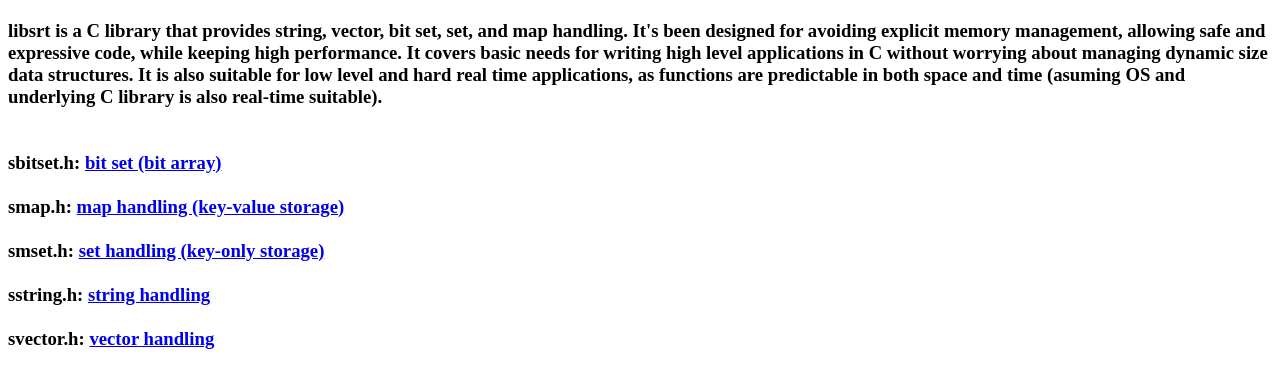
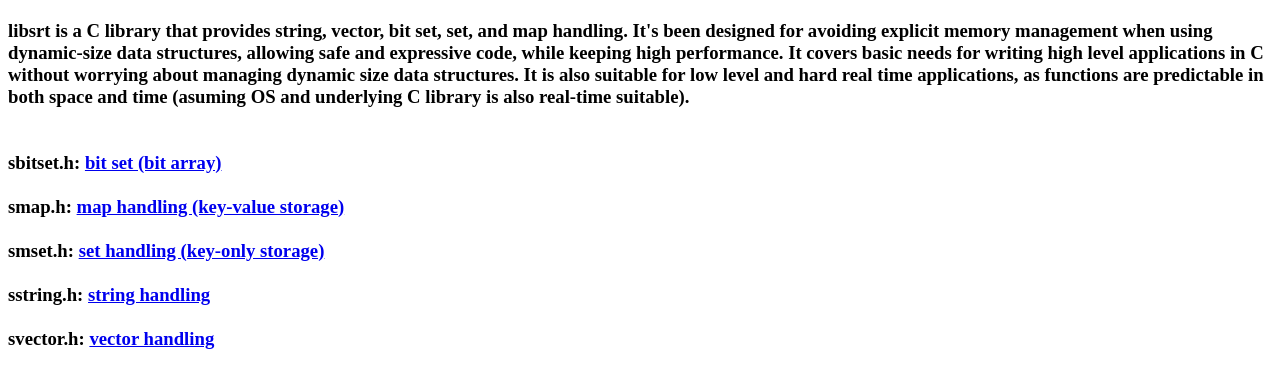
Before and after one commit to faragon/faragon.github.io, a plain HTML site: page libsrt.html in a window 1280 px wide. Shown: the part 43-430 px from the top of the page. Drawn offline with Linux system fonts and the light colour scheme.

Commit message:
libsrt 7460cde3930232b07f9b21c98f19f5b2b0f2f72a

```diff
--- a/libsrt.html
+++ b/libsrt.html
@@ -1,5 +1,5 @@
 <!DOCTYPE html><html><meta http-equiv="Content-Type" content="text/ html; charset=latin1"><title>libsrt</title><body><h3><a href=https://github.com/faragon/libsrt>libsrt</a> documentation<br> <br>
-libsrt is a C library that provides string, vector, bit set, set, and map handling. It's been designed for avoiding explicit memory management, allowing safe and expressive code, while keeping high performance. It covers basic needs for writing high level applications in C without worrying about managing dynamic size data structures. It is also suitable for low level and hard real time applications, as functions are predictable in both space and time (asuming OS and underlying C library is also real-time suitable).
+libsrt is a C library that provides string, vector, bit set, set, and map handling. It's been designed for avoiding explicit memory management when using dynamic-size data structures, allowing safe and expressive code, while keeping high performance. It covers basic needs for writing high level applications in C without worrying about managing dynamic size data structures. It is also suitable for low level and hard real time applications, as functions are predictable in both space and time (asuming OS and underlying C library is also real-time suitable).
 <br><br>
 <br>sbitset.h: <a href="sbitset.h.html">bit set (bit array)</a><br>
 <br>smap.h: <a href="smap.h.html">map handling (key-value storage)</a><br>
```
Also changed, not shown: svector.h.html (+1 -1 lines).
